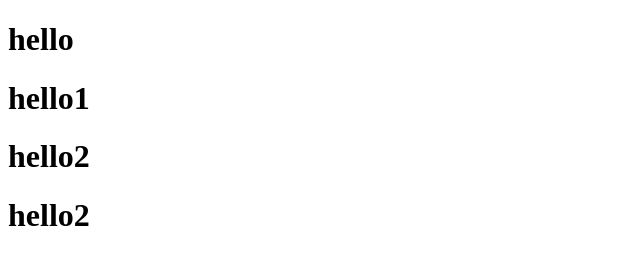
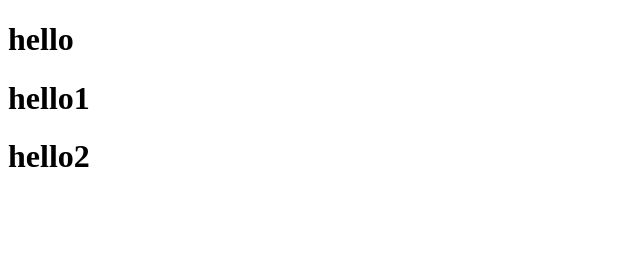
Before and after one commit to Praveen3339/practice1, a plain HTML site: page index.html in a window 1280 px wide. Shown: the whole page, without its empty margins (0-640 px from the left). Drawn offline with Linux system fonts and the light colour scheme.

Commit message:
removing h1

```diff
--- a/index.html
+++ b/index.html
@@ -8,7 +8,6 @@
 <body>
     <h1>hello</h1>
     <h1>hello1</h1>
-    <h1>hello2</h1>
-    <h1>hello2</h1>
+    <h1>hello2</h1
 </body>
 </html>
```
